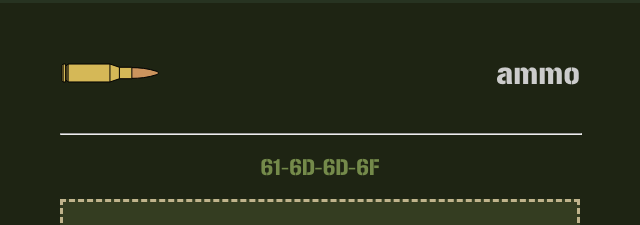
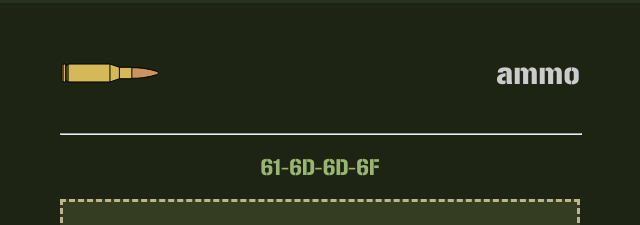
Before and after one commit to 61-6D-6D-6F/homepage, a plain HTML site: page index.html in a window 1280 px wide. Shown: the top 225 px of the page, 320-960 px from the left. Drawn offline with Linux system fonts and the light colour scheme.

Commit message:
fix: lighthouse report

```diff
--- a/css/style.css
+++ b/css/style.css
@@ -1,6 +1,6 @@
 @font-face {
     font-family: gunplay;
-    src: url("../fonts/gunplay.regular.otf") format("opentype");
+    src: url("../fonts/gunplay.regular.woff2") format("woff2");
 }
 html, body {
     font-family: gunplay;
@@ -48,7 +48,7 @@ a:hover, a:active {
 }
 #ammoHex {
     font-size: 20px;
-    color: #748A4A;
+    color: #9AB573;
     align-self: center;
 }
 #linksContainer {
--- a/index.html
+++ b/index.html
@@ -5,6 +5,7 @@
         <meta name="viewport" content="width=device-width, initial-scale=1">
 
         <title>ammo</title>
+        <link rel="preload" as="font" href="fonts/gunplay.regular.woff2" type="font/woff2" crossorigin="crossorigin">
         <link rel="stylesheet" href="css/style.css">
         <meta name="description" content="ammo homepage">
 
@@ -19,7 +20,7 @@
 
     <body>
         <div id="container">
-            <div id="nameContainer">
+            <header id="nameContainer">
                 <svg width="100" height="20" xmlns="http://www.w3.org/2000/svg">
                     <path fill="#CB935D" stroke="#000" d="m52.42809,6.01543c8.71623,-0.74711 26.39774,-3.73553 44.82635,2.49035c1.49421,0.74711 1.49421,2.24132 0,2.98842c-18.42861,6.22588 -36.11012,3.23746 -44.82635,2.49035l0,-7.96913l0,0z"/>
                     <path d="m1.87393,2.52894l1.24518,-1.49421l2.49035,0l0,1.49421l1.24518,0l1.24518,-1.49421l41.83793,0l9.46334,3.23746l12.45176,0l0,11.45562l-12.45176,0l-9.46334,3.23746l-41.83793,0l-1.24518,-1.49421l-1.24518,0l0,1.49421l-2.49035,0l-1.24518,-1.49421l0,-14.94212z" stroke="#000" fill="#D5B857"/>
@@ -31,7 +32,7 @@
                     <line y2="18.96527" x2="49.93774" y1="1.03473" x1="49.93774" stroke="#000"/>
                 </svg>
                 <p id="ammo" >ammo</p>
-            </div>
+            </header>
             <hr>
             <p id="ammoHex" >61-6D-6D-6F</p>
             <div id="linksContainer">
```
Also changed, not shown: android-chrome-192x192.png, android-chrome-384x384.png, android-chrome-512x512.png (added), apple-touch-icon.png, favicon-16x16.png, favicon-32x32.png, favicon.ico, fonts/gunplay.regular.otf (deleted), fonts/gunplay.regular.woff2 (added), mstile-150x150.png, robots.txt (added), site.webmanifest.
